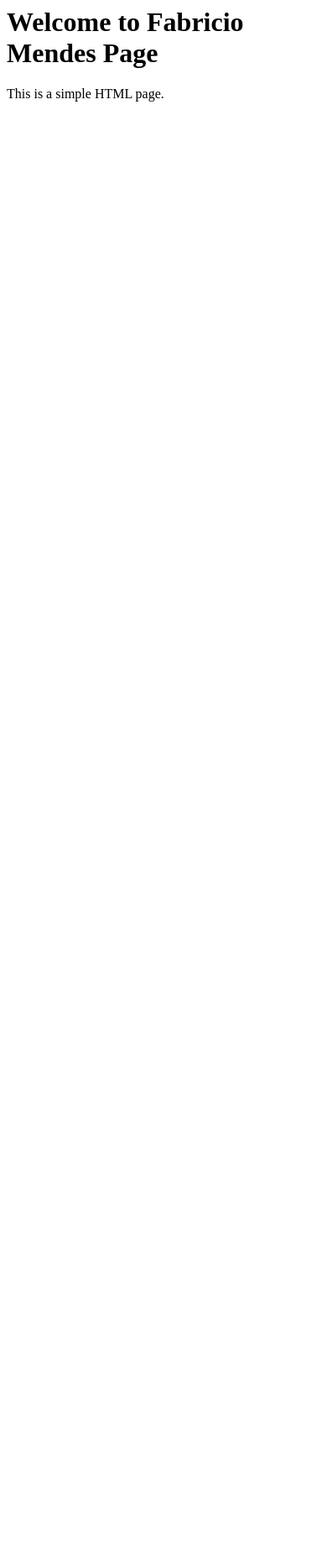
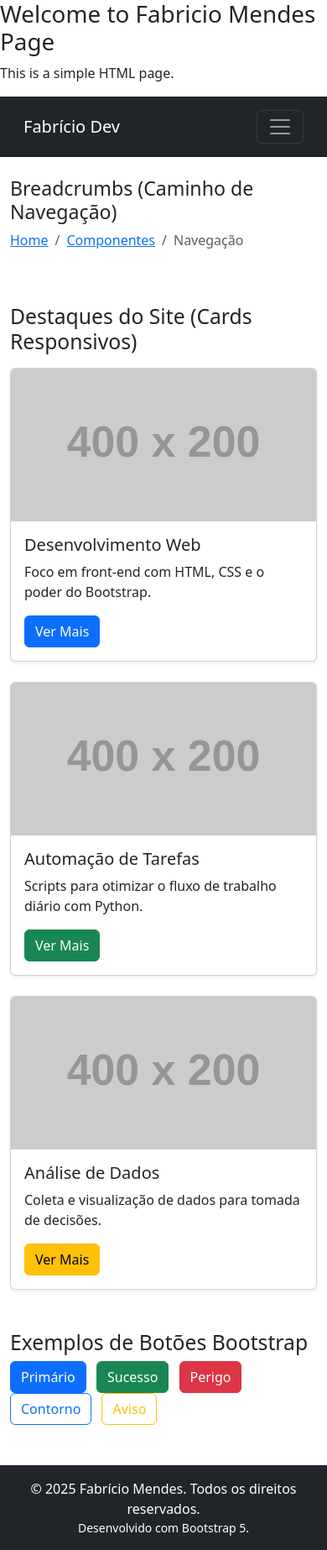
Before and after one commit to Fabprof/bootstrap_desafio, a plain HTML site: page index.html in a window 390 px wide. Shown: the whole page at 84% size. Before the commit the page ends 844 px from the top, so only its background shows below. Drawn offline with nearby package versions, Linux system fonts and the light colour scheme; placeholder pictures from the web are drawn by us.

Commit message:
Integrate Bootstrap and improve page layout
Added Bootstrap framework and enhanced layout with navigation, breadcrumbs, and responsive cards.

```diff
--- a/index.html
+++ b/index.html
@@ -7,3 +7,115 @@
     <p>This is a simple HTML page.</p>
 </body>
 </html>
+<!DOCTYPE html>
+<html lang="pt-BR">
+<head>
+    <meta charset="UTF-8">
+    <meta name="viewport" content="width=device-width, initial-scale=1.0">
+    <title>Fabrício Mendes site - Expandido</title>
+
+    <link href="https://cdn.jsdelivr.net/npm/bootstrap@5.3.3/dist/css/bootstrap.min.css"
+          rel="stylesheet"
+          integrity="sha384-QWTKZyjpPEjISv5WaRU9OFeRpok6YctnYmDr5pNlyT2bRjXh0JMhjY6hW+ALEwIH"
+          crossorigin="anonymous">
+</head>
+<body>
+
+    <nav class="navbar navbar-expand-lg navbar-dark bg-dark p-3">
+        <div class="container-fluid">
+            <a class="navbar-brand" href="#">Fabrício Dev</a>
+
+            <button class="navbar-toggler" type="button" data-bs-toggle="collapse" data-bs-target="#navbarNavAltMarkup" aria-controls="navbarNavAltMarkup" aria-expanded="false" aria-label="Toggle navigation">
+                <span class="navbar-toggler-icon"></span>
+            </button>
+
+            <div class="collapse navbar-collapse" id="navbarNavAltMarkup">
+                <ul class="navbar-nav me-auto mb-2 mb-lg-0">
+                    <li class="nav-item">
+                        <a class="nav-link active" aria-current="page" href="#">Home</a>
+                    </li>
+                    <li class="nav-item">
+                        <a class="nav-link" href="#">Projetos</a>
+                    </li>
+                    <li class="nav-item">
+                        <a class="nav-link" href="#">Contato</a>
+                    </li>
+                </ul>
+            </div>
+        </div>
+    </nav>
+
+    <div class="container mt-4">
+
+        <div class="row mt-4 mb-3">
+            <div class="col-12">
+                <h3>Breadcrumbs (Caminho de Navegação)</h3>
+                <nav aria-label="breadcrumb">
+                    <ol class="breadcrumb">
+                        <li class="breadcrumb-item"><a href="#">Home</a></li>
+                        <li class="breadcrumb-item"><a href="#">Componentes</a></li>
+                        <li class="breadcrumb-item active" aria-current="page">Navegação</li>
+                    </ol>
+                </nav>
+            </div>
+        </div>
+
+        <h2 class="mt-5 mb-3">Destaques do Site (Cards Responsivos)</h2>
+        <div class="row g-4 mb-5">
+
+            <div class="col-sm-12 col-md-4">
+                <div class="card shadow-sm h-100">
+                    <img src="https://via.placeholder.com/400x200/007bff/FFFFFF?text=Card+1" class="card-img-top" alt="Card Imagem 1">
+                    <div class="card-body">
+                        <h5 class="card-title">Desenvolvimento Web</h5>
+                        <p class="card-text">Foco em front-end com HTML, CSS e o poder do Bootstrap.</p>
+                        <a href="#" class="btn btn-primary">Ver Mais</a>
+                    </div>
+                </div>
+            </div>
+
+            <div class="col-sm-12 col-md-4">
+                <div class="card shadow-sm h-100">
+                    <img src="https://via.placeholder.com/400x200/28a745/FFFFFF?text=Card+2" class="card-img-top" alt="Card Imagem 2">
+                    <div class="card-body">
+                        <h5 class="card-title">Automação de Tarefas</h5>
+                        <p class="card-text">Scripts para otimizar o fluxo de trabalho diário com Python.</p>
+                        <a href="#" class="btn btn-success">Ver Mais</a>
+                    </div>
+                </div>
+            </div>
+
+            <div class="col-sm-12 col-md-4">
+                <div class="card shadow-sm h-100">
+                    <img src="https://via.placeholder.com/400x200/ffc107/343a40?text=Card+3" class="card-img-top" alt="Card Imagem 3">
+                    <div class="card-body">
+                        <h5 class="card-title">Análise de Dados</h5>
+                        <p class="card-text">Coleta e visualização de dados para tomada de decisões.</p>
+                        <a href="#" class="btn btn-warning">Ver Mais</a>
+                    </div>
+                </div>
+            </div>
+
+        </div> <div class="row mt-4 mb-4">
+            <div class="col-12">
+                <h2>Exemplos de Botões Bootstrap</h2>
+                <button type="button" class="btn btn-primary me-2">Primário</button>
+                <button type="button" class="btn btn-success me-2">Sucesso</button>
+                <button type="button" class="btn btn-danger me-2">Perigo</button>
+                <button type="button" class="btn btn-outline-primary me-2">Contorno</button>
+                <button type="button" class="btn btn-outline-warning me-2">Aviso</button>
+            </div>
+        </div>
+
+        </div> <footer class="bg-dark text-white text-center p-3 mt-5">
+        <div class="container">
+            <p class="mb-0">&copy; 2025 Fabrício Mendes. Todos os direitos reservados.</p>
+            <p class="mb-0"><small>Desenvolvido com Bootstrap 5.</small></p>
+        </div>
+    </footer>
+
+    <script src="https://cdn.jsdelivr.net/npm/bootstrap@5.3.3/dist/js/bootstrap.bundle.min.js"
+            integrity="sha384-YvpcrYf0tY3lHB60NNkmXc5s9fDVZLESaAA55NDzOxhy9GkcIdslK1eN7N6jIeHz"
+            crossorigin="anonymous"></script>
+</body>
+</html>
```
